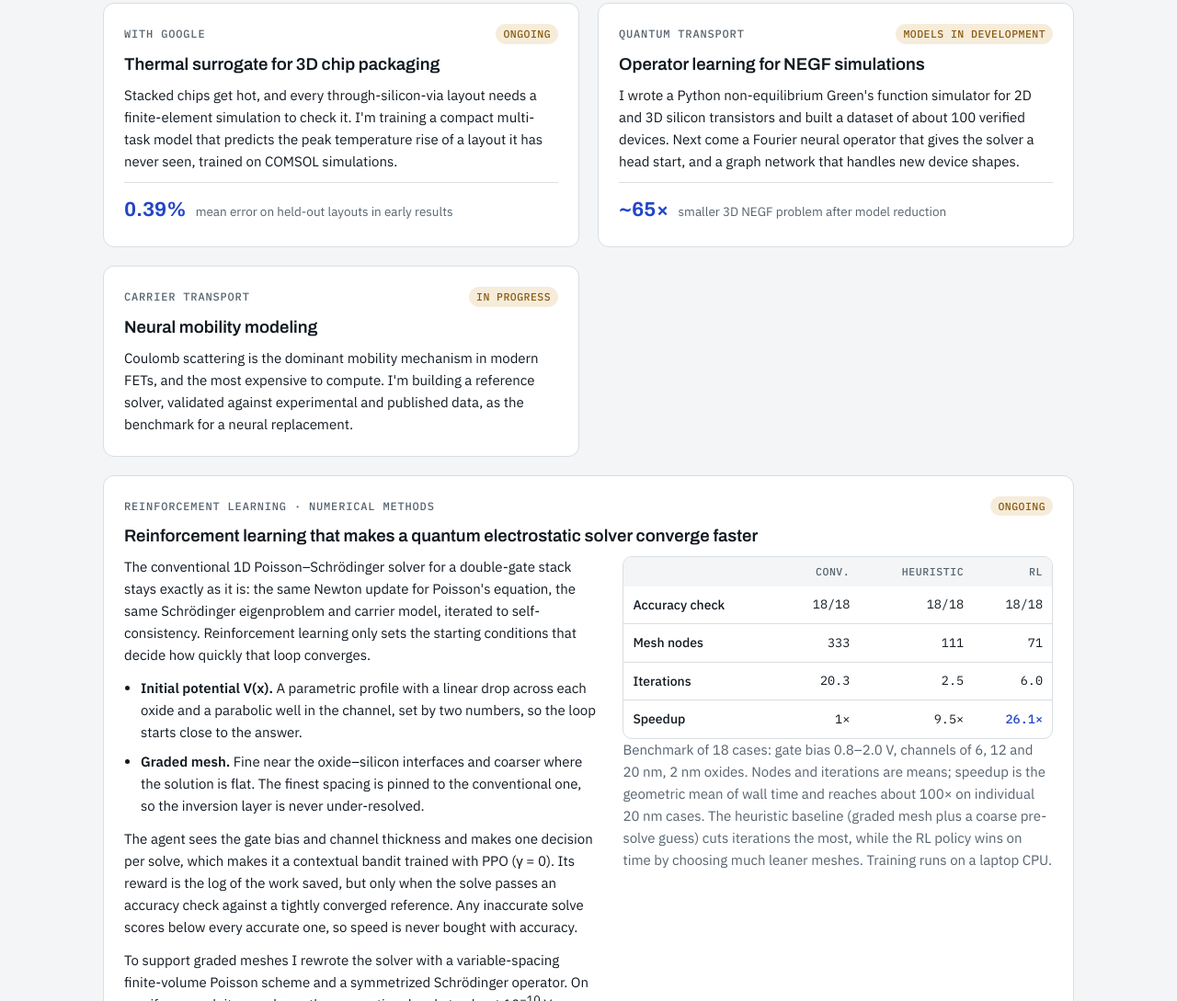
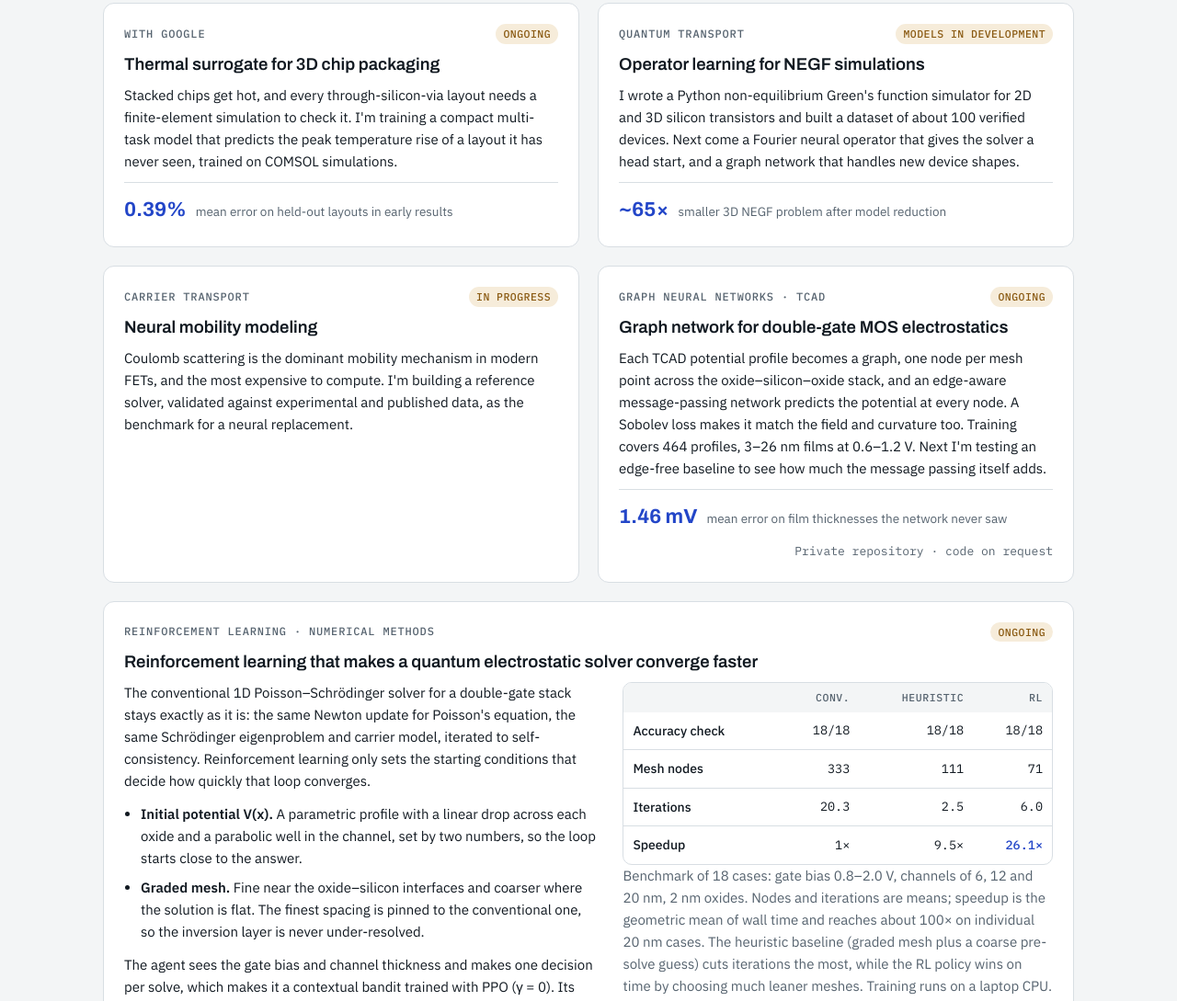
Before and after one commit to avanish-singh/avanish-singh.github.io, a plain HTML site: page index.html in a window 1280 px wide. Shown: the part 3877-4966 px from the top of the page at 92% size. Drawn offline with Linux system fonts and the light colour scheme.

Commit message:
Add the GNN potential project to current work

```diff
--- a/index.html
+++ b/index.html
@@ -625,6 +625,12 @@ footer .wrap { display: flex; flex-wrap: wrap; gap: 8px 24px; justify-content: s
           <h3>Neural mobility modeling</h3>
           <p>Coulomb scattering is the dominant mobility mechanism in modern FETs, and the most expensive to compute. I'm building a reference solver, validated against experimental and published data, as the benchmark for a neural replacement.</p>
         </article>
+        <article class="card">
+          <div class="top"><span class="label">Graph neural networks · TCAD</span><span class="pill dev">Ongoing</span></div>
+          <h3>Graph network for double-gate MOS electrostatics</h3>
+          <p>Each TCAD potential profile becomes a graph, one node per mesh point across the oxide–silicon–oxide stack, and an edge-aware message-passing network predicts the potential at every node. A Sobolev loss makes it match the field and curvature too. Training covers 464 profiles, 3–26 nm films at 0.6–1.2 V. Next I'm testing an edge-free baseline to see how much the message passing itself adds.</p>
+          <div class="stat"><b>1.46 mV</b><span>mean error on film thicknesses the network never saw</span><span class="priv">Private repository · code on request</span></div>
+        </article>
         <article class="card wide">
           <div class="top"><span class="label">Reinforcement learning · numerical methods</span><span class="pill dev">Ongoing</span></div>
           <h3>Reinforcement learning that makes a quantum electrostatic solver converge faster</h3>
```
